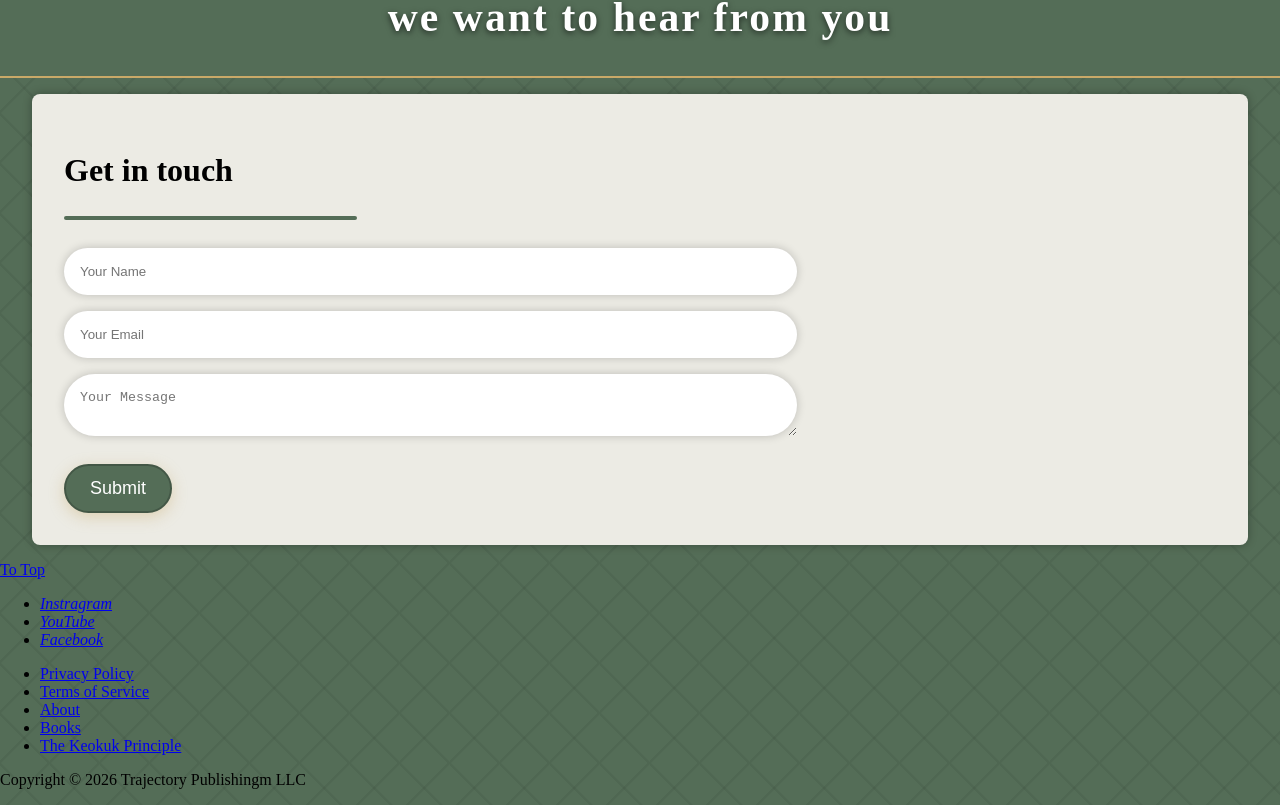
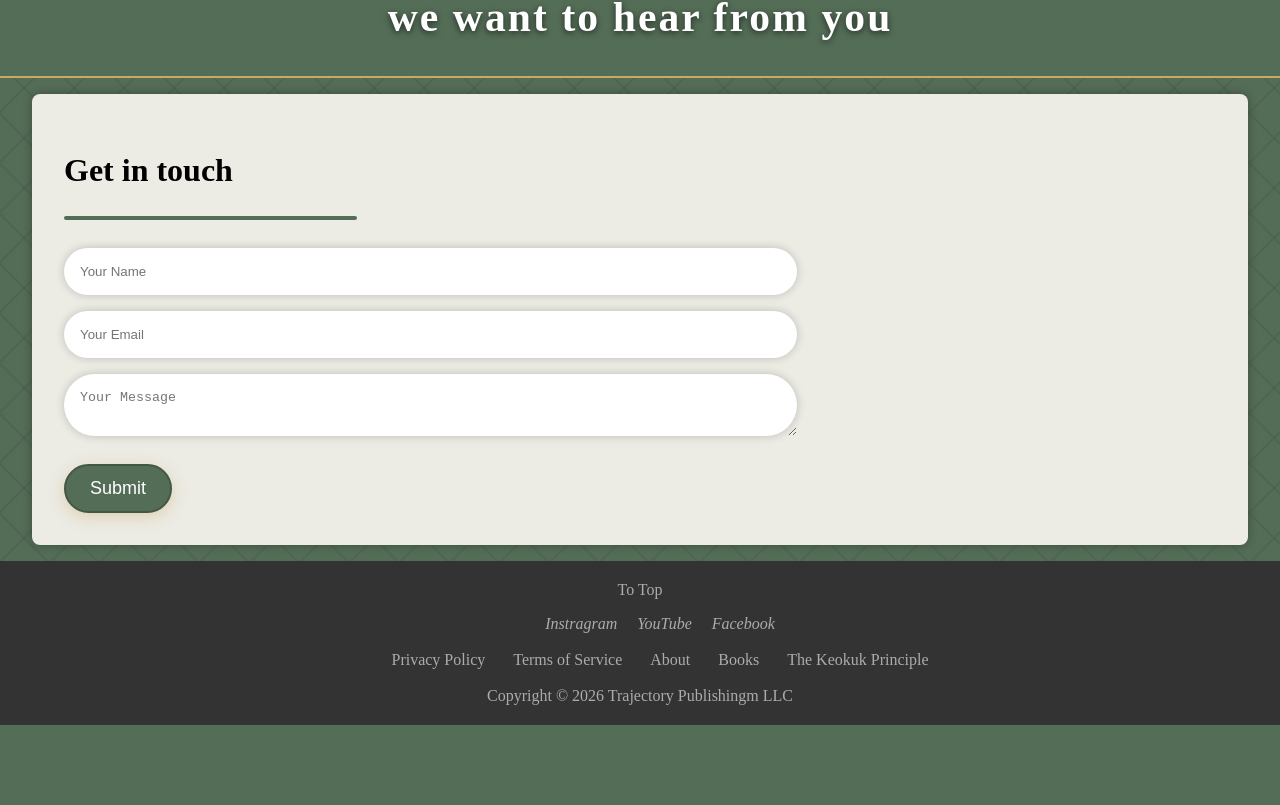
Before and after one commit to phrygian47/Trajectory-Publishing, a React (Vite) app: page / in a window 1280 px wide. Shown: the part 2337-3142 px from the top of the page. After the commit the page ends 3062 px from the top, so only its background shows below. Built offline with nearby package versions, Linux system fonts and the light colour scheme.

Commit message:
footer styling

```diff
--- a/src/components/footer/footer.module.css
+++ b/src/components/footer/footer.module.css
@@ -0,0 +1,45 @@
+.footer {
+  background-color: #333;
+  color: #fff;
+  padding: 20px;
+  text-align: center;
+}
+
+.footer a {
+  color: #acacac;
+  text-decoration: none;
+  margin: 0 10px;
+}
+
+.footer a:hover {
+  color: #fff;
+}
+
+.footer p {
+  margin: 10px 0 0;
+  color: #acacac;
+}
+
+.footer_icons {
+  display: flex;
+  justify-content: center;
+  align-items: center;
+}
+
+.footer_links {
+  display: flex;
+  justify-content: center;
+  margin-top: 10px;
+}
+
+.footer_links li {
+  text-align: left;
+  display: flex;
+  justify-content: center;
+  align-items: center;
+  padding: 0.125rem 0.25rem;
+}
+
+.footer ul li {
+  list-style: none;
+}
```
